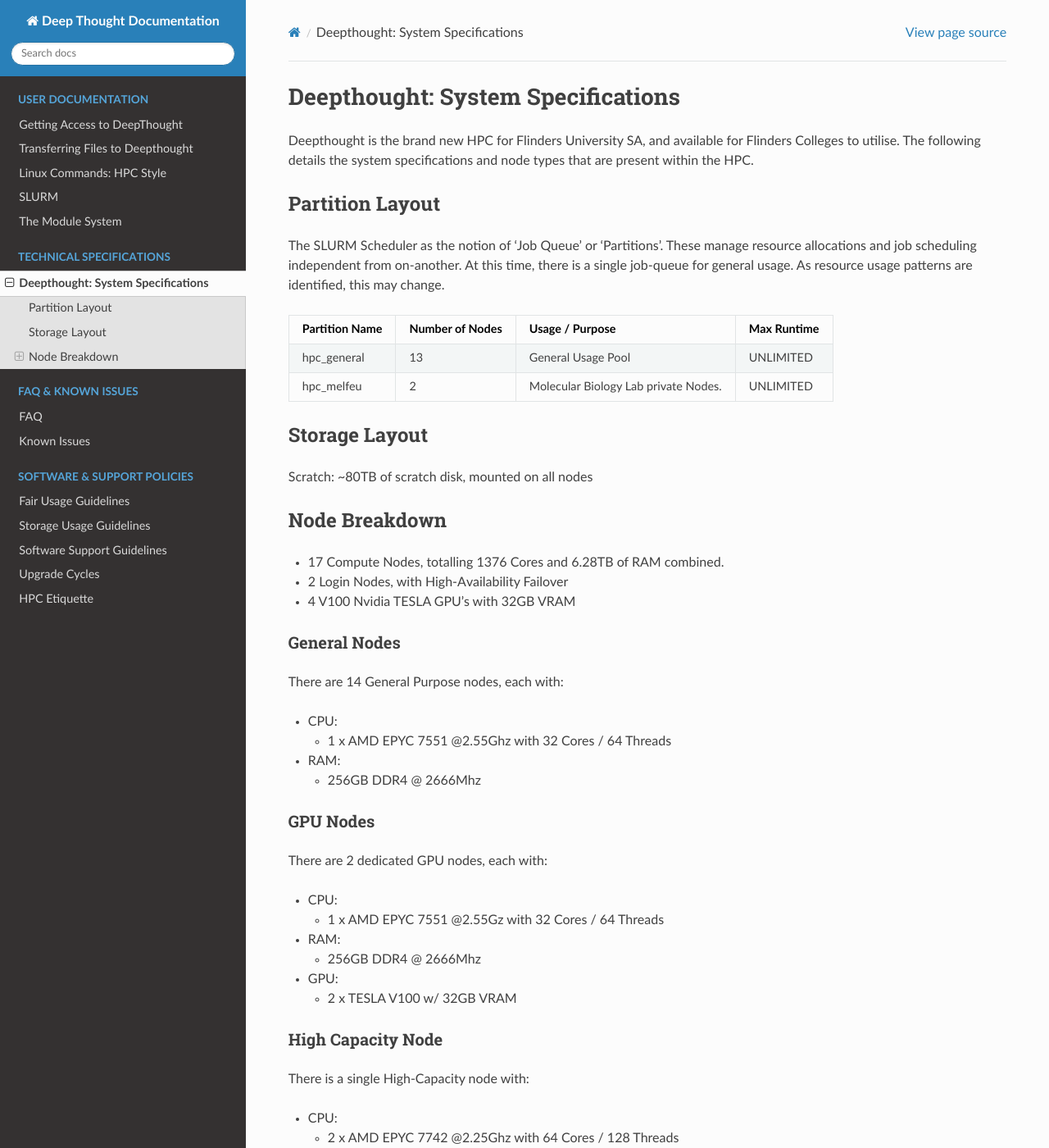
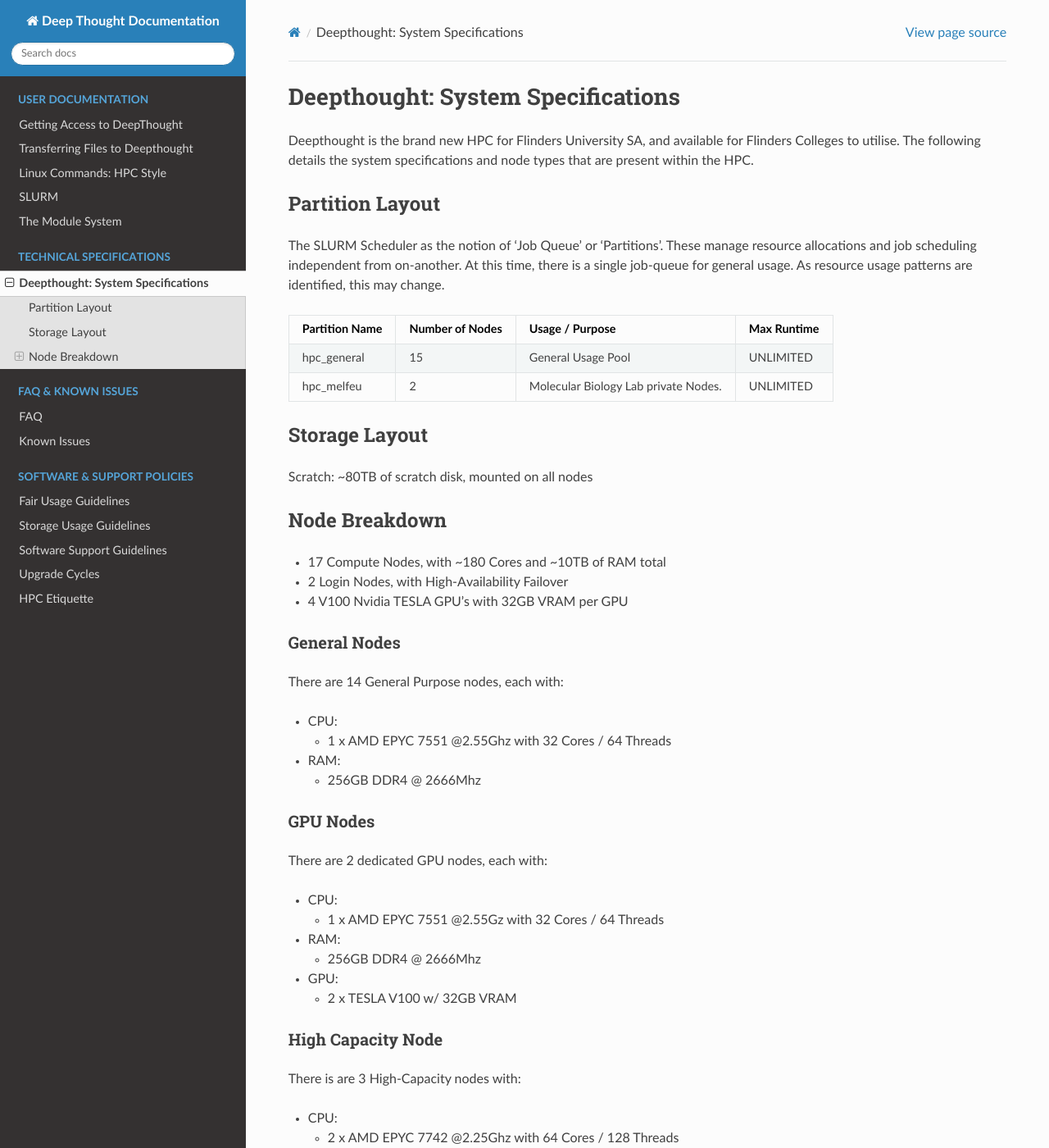
Before and after one commit to flindersuni/DeepThoughtHPC-docs, a Sphinx documentation site: the page built from docs/source/system/deepthoughspecifications.md, in a window 1280 px wide and 1400 px high. Shown: the whole window at 82% size. Built offline with Sphinx 7.4.7 and the Read the Docs theme 2.0.0, drawn with Linux system fonts in a browser that asks for light colours.

Commit message:
chore(specs): Update specifications for new nodes

```diff
--- a/docs/source/system/deepthoughspecifications.md
+++ b/docs/source/system/deepthoughspecifications.md
@@ -8,7 +8,7 @@
 
 |Partition Name |   Number of Nodes |   Usage / Purpose                    | Max Runtime    |
 |---------------|   -------         |   ------                             | -----          |
-|hpc_general    |   13              | General Usage Pool                   | UNLIMITED      |
+|hpc_general    |   15              | General Usage Pool                   | UNLIMITED      |
 |hpc_melfeu     |   2               | Molecular Biology Lab private Nodes. | UNLIMITED      |
 
 ## Storage Layout
@@ -17,9 +17,9 @@
 
 ## Node Breakdown
 
-- 17 Compute Nodes, totalling 1376 Cores and 6.28TB of RAM combined.
+- 17 Compute Nodes, with ~180 Cores and ~10TB of RAM total
 - 2 Login Nodes, with High-Availability Failover
-- 4 V100 Nvidia TESLA GPU's with 32GB VRAM
+- 4 V100 Nvidia TESLA GPU's with 32GB VRAM per GPU
 
 ### General Nodes
 
@@ -43,7 +43,7 @@
 
 ### High Capacity Node
 
-There is a single High-Capacity node with:
+There is are 3 High-Capacity nodes with:
 
 - CPU:
   - 2 x AMD EPYC 7742 @2.25Ghz with 64 Cores / 128 Threads
```
